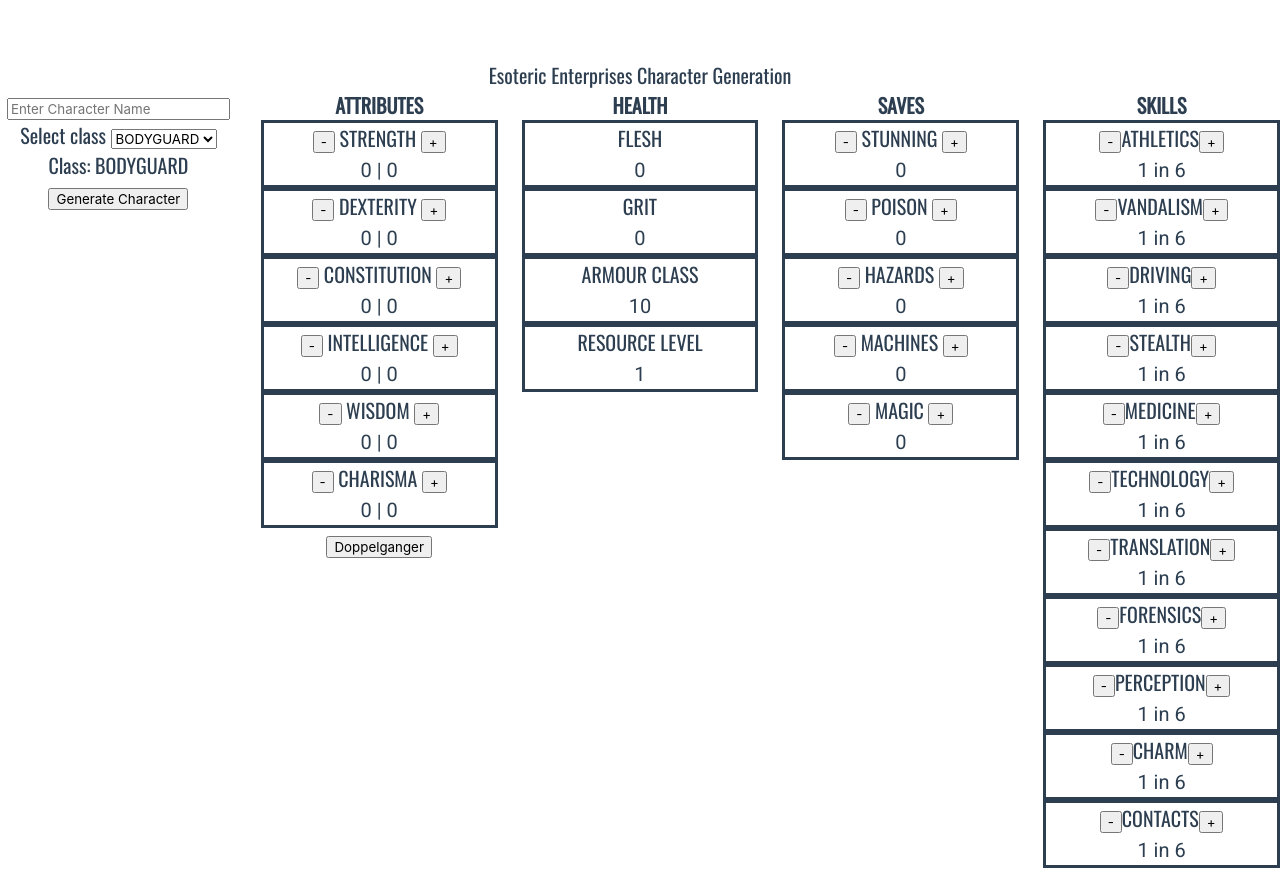
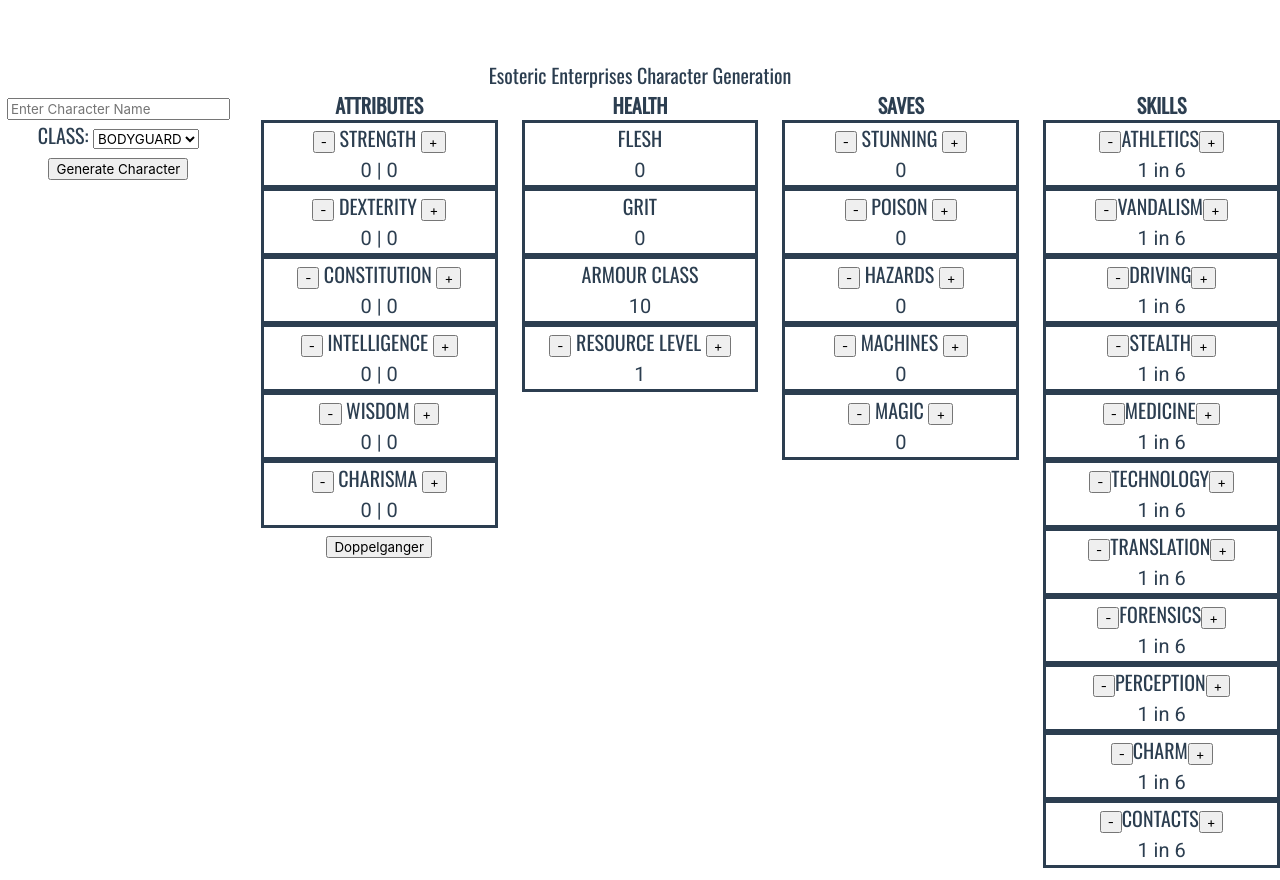
Before and after one commit to alpersad/EEcharacterGen, a Vue app: page / in a window 1280 px wide. Built offline with nearby package versions, Linux system fonts and the light colour scheme; a web font is replaced by a local one.

Commit message:
updated Resource Level qol

```diff
--- a/src/components/Character.vue
+++ b/src/components/Character.vue
@@ -3,8 +3,10 @@
     <div class="columns">
       <div class="column">
         <input v-model="name" placeholder="Enter Character Name" />
-        <label for="eeclass"> Select class </label>
+        <p>
+          CLASS:
           <select v-model="selectedClass">
+            <label for="eeclass"></label>
             <option
               v-for="characterClass in classList"
               :key="characterClass"
@@ -13,7 +15,7 @@
               {{ characterClass }}
             </option>
           </select>
-        <p>Class: {{ selectedClass }}</p>
+        </p>
         <button v-on:click="generateCharacter">Generate Character</button>
       </div>
       <div class="column">
@@ -30,6 +32,8 @@
           v-bind:grit="grit"
           v-bind:armourClass="armourClass"
           v-bind:resourceLevel="resourceLevel"
+          v-on:increaseresource="increaseResource"
+          v-on:decreaseresource="decreaseResource"
         />
       </div>
       <div class="column">
@@ -393,6 +397,24 @@
     assignArmourClass: function () {
       this.armourClass = 10 + this.attributes.modifiers[Attribute.DEXTERITY];
     },
+
+    /*-----------------------------------------------------------------------------
+        Methods used to update the Resource Level value of the generated character
+    -------------------------------------------------------------------------------*/
+    increaseResource: function () {
+      this.resourceLevel += 1;
+      if (this.resourceLevel > 9) {
+        this.resourceLevel = 9;
+      }
+    },
+
+    decreaseResource: function () {
+      this.resourceLevel -= 1;
+      if (this.resourceLevel < 1) {
+        this.resourceLevel = 1;
+      }
+    },
+
     /*------------------------------------------------------------------------------------
         Methods used to calculate the maximum equipment allowed of the generated character
     --------------------------------------------------------------------------------------*/
--- a/src/components/Health.vue
+++ b/src/components/Health.vue
@@ -14,7 +14,11 @@
       <span class="roboto"> {{ armourClass }}</span>
     </div>
     <div class="border">
-      <p>RESOURCE LEVEL</p>
+      <p>
+        <button v-on:click="$emit('decreaseresource')">-</button>
+        RESOURCE LEVEL
+        <button v-on:click="$emit('increaseresource')">+</button>
+      </p>
       <span class="roboto"> {{ resourceLevel }}</span>
     </div>
   </div>
```
Lines whose indentation alone changed are shown as unchanged.
